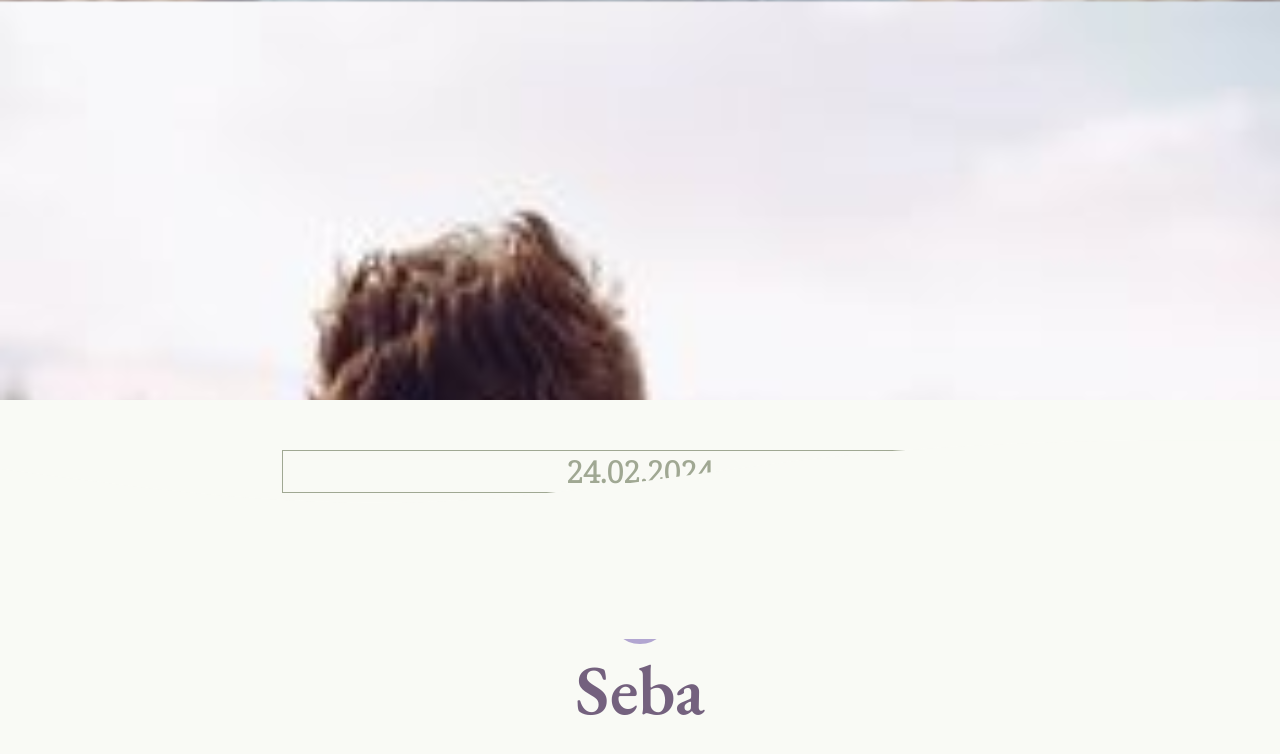
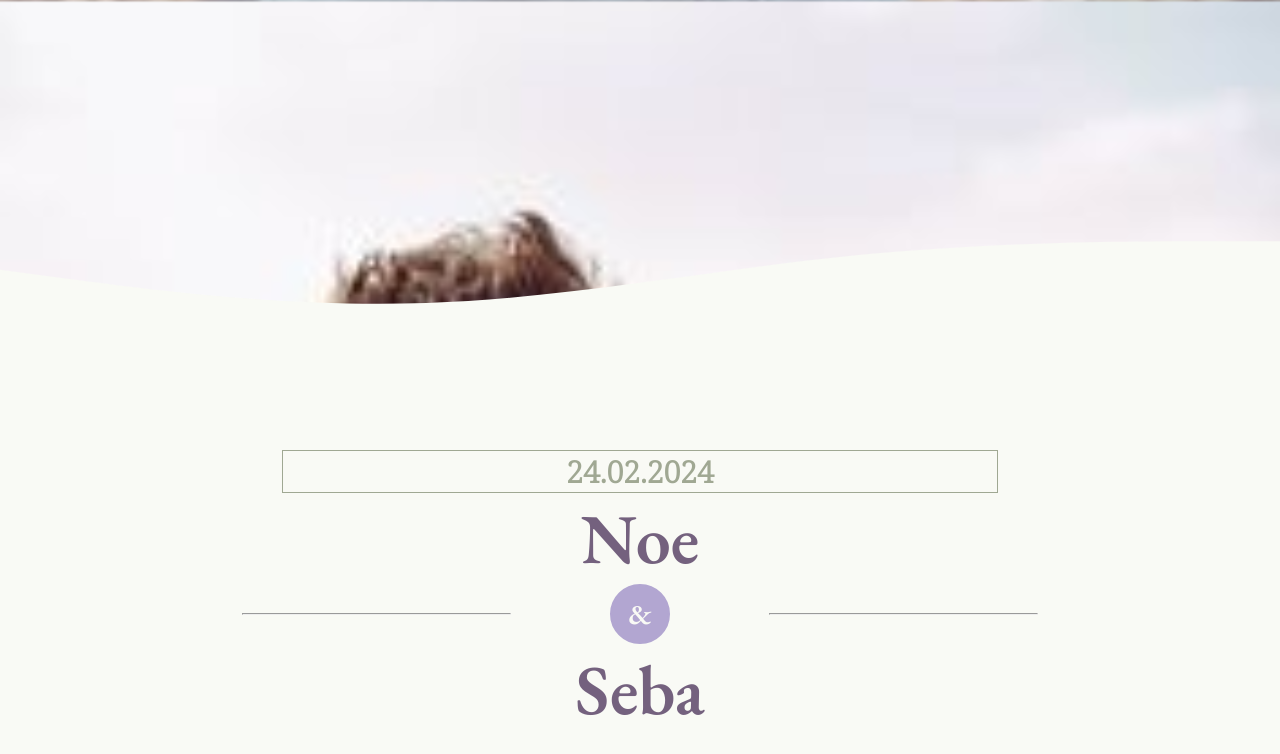
Before and after one commit to Cuasso/wedding-card, a React (Create React App) app: page / in a window 1280 px wide. Shown: the top 754 px of the page. Built offline with nearby package versions, Linux system fonts and the light colour scheme.

Commit message:
add more css style

```diff
--- a/src/components/Layout/Header/header.module.css
+++ b/src/components/Layout/Header/header.module.css
@@ -11,7 +11,7 @@
 
 .curve {
   position: absolute;
-  top: -45px;
+  bottom: 90%;
 }
 
 .date {
@@ -24,6 +24,7 @@
 }
 
 .textWrapper {
+  z-index: 1000;
   padding-top: 5rem;
   text-align: center;
   font-weight: normal;
```
